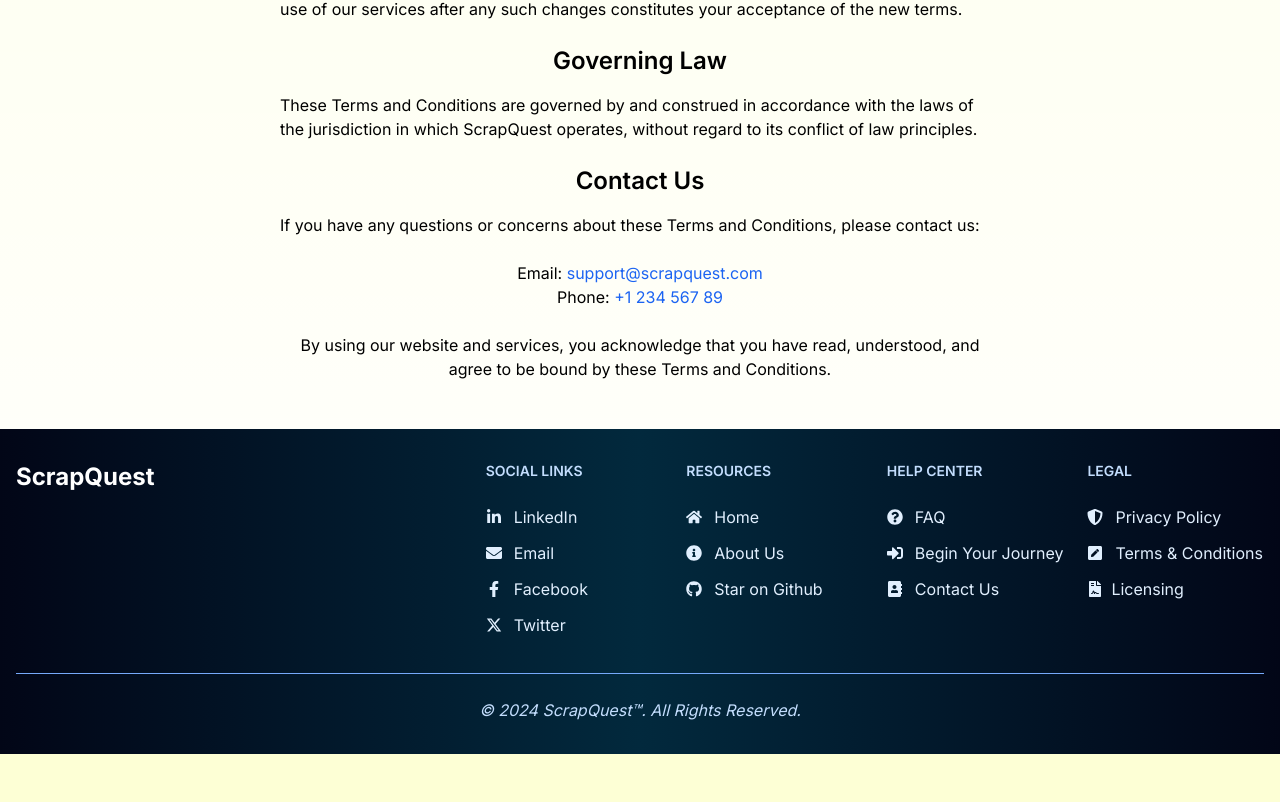
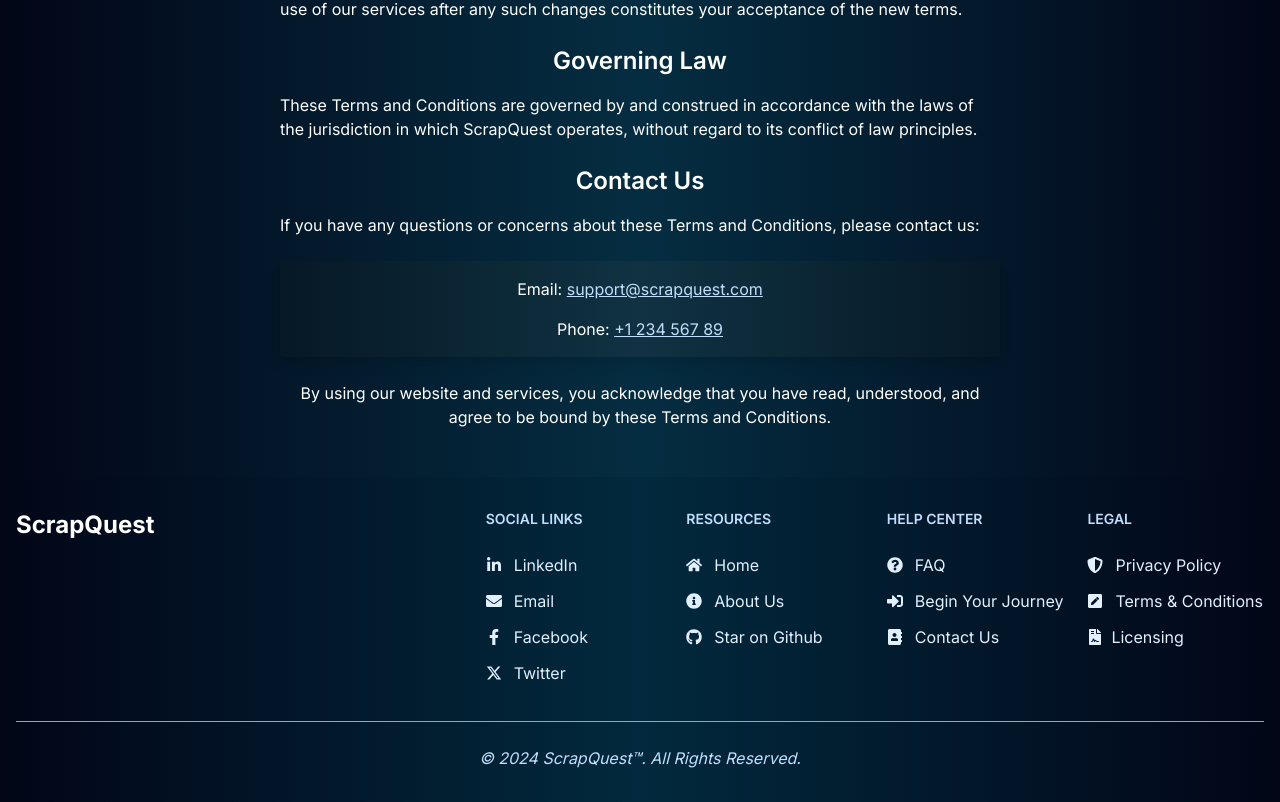
Before and after one commit to Abidsyed25/ScrapQuest, a Next.js app: page /termsconditions in a window 1280 px wide. Shown: the part 1811-2613 px from the top of the page. Before the commit the page ends 2565 px from the top, so only its background shows below. Built offline with nearby package versions, Linux system fonts and the light colour scheme.

Commit message:
Enhanced the terms and conditions page

```diff
--- a/app/termsconditions/page.tsx
+++ b/app/termsconditions/page.tsx
@@ -14,7 +14,7 @@ const TermsAndConditions = () => {
   };
 
   return (
-    <div className="relative">
+    <div className="relative bg-gradient-to-r from-[rgb(2,6,23)] via-[rgb(5,45,65)] to-[rgb(2,6,23)] text-white min-h-screen">
       <Nav />
       <div className="container mx-auto p-6 max-w-[48rem]">
         <div style={{ position: 'relative' }}>
@@ -192,25 +192,27 @@ const TermsAndConditions = () => {
         </section>
 
         <section className="mb-6">
-          <h2 className="text-2xl font-semibold mb-4 text-center">
-            Contact Us
-          </h2>
+  <h2 className="text-2xl font-semibold mb-4 text-center">Contact Us</h2>
   <p className="mb-6 text-white-700">
-            If you have any questions or concerns about these Terms and
-            Conditions, please contact us:
+    If you have any questions or concerns about these Terms and Conditions, please contact us:
   </p>
-          <p className="mb-6 text-white-700 text-center">
+  <div className="p-4 rounded shadow-lg text-center text-white transform transition-transform duration-300 hover:scale-105" style={{ background: 'linear-gradient(to right, rgba(11, 26, 32, 0.4), rgba(32, 58, 67, 0.4), rgba(11, 26, 32, 0.4))' }}>
+    <p className="mb-4">
       Email:{" "}
-            <a href="mailto:support@scrapquest.com" className="text-blue-600">
+      <a href="mailto:support@scrapquest.com" className="text-blue-200 hover:text-blue-400 underline">
         support@scrapquest.com
       </a>
-            <br />
+    </p>
+    <p>
       Phone:{" "}
-            <a href="tel:+123456789" className="text-blue-600">
+      <a href="tel:+123456789" className="text-blue-200 hover:text-blue-400 underline">
         +1 234 567 89
       </a>
     </p>
+  </div>
 </section>
+
+
 
         <p className="mb-6 text-white-700 text-center">
           By using our website and services, you acknowledge that you have read,
```
Lines whose indentation alone changed are shown as unchanged.
